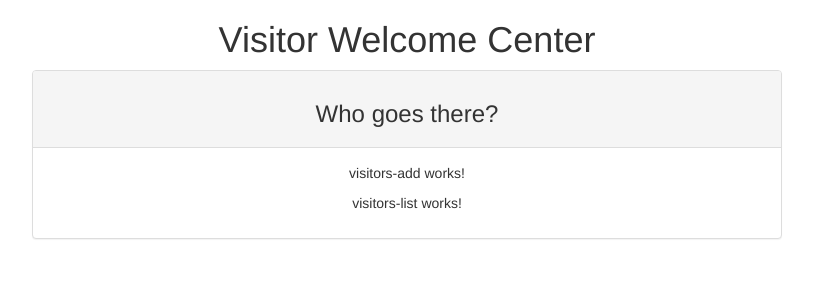
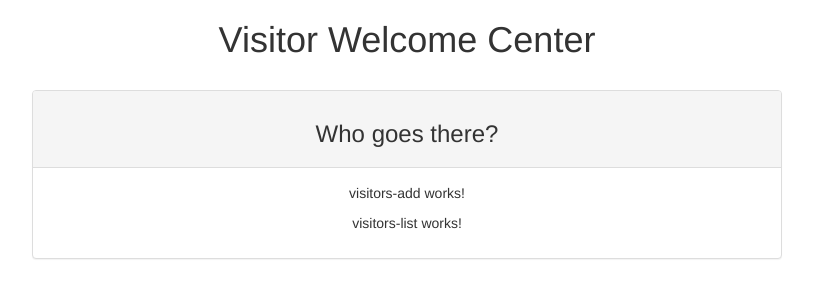
Before and after one commit to lbuthman/rest-exercises, an Angular app in the folder src/main/frontend/: page / in a window 1280 px wide. Shown: the top 300 px of the page, without its empty margins (233-1046 px from the left). Built offline with nearby package versions, Linux system fonts and the light colour scheme.

Commit message:
[feat] Add top margin to table

```diff
--- a/src/main/frontend/src/app/visitors/visitors.component.css
+++ b/src/main/frontend/src/app/visitors/visitors.component.css
@@ -0,0 +1,3 @@
+#visitor-panel {
+  margin-top: 20px;
+}
```
